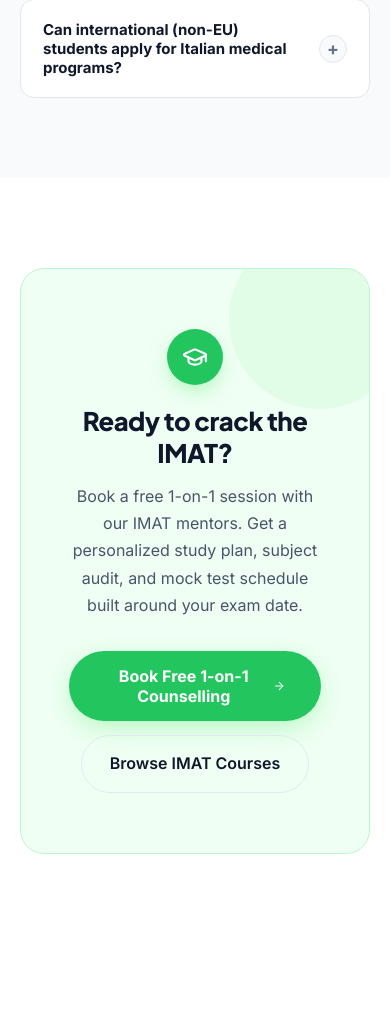
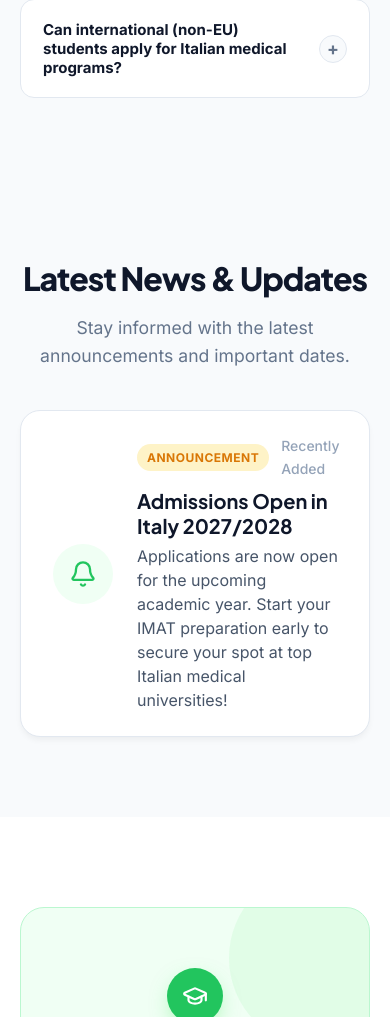
Before and after one commit to ch-muaz-kamboh/Ahsoraa-med-academy, a Next.js app: page / in a window 390 px wide. Shown: the part 6480-7497 px from the top of the page. Built offline with nearby package versions, Linux system fonts and the light colour scheme; a web font is replaced by a local one.

Commit message:
feat: add News & Updates section with Italy 2027/2028 admission announcement

```diff
--- a/src/app/page.tsx
+++ b/src/app/page.tsx
@@ -17,6 +17,7 @@ import {
   GraduationCap,
   Target,
   Zap,
+  Bell,
 } from 'lucide-react';
 import LeadCaptureModal from '@/components/public/LeadCaptureModal';
 import { useScrollAnimation, useStaggeredAnimation } from '@/hooks/useScrollAnimation';
@@ -1184,6 +1185,103 @@ export default function HomePage() {
       </section>
 
       {/* ══════════════════════════════════════════════════
+          6.5 NEWS & UPDATES
+      ══════════════════════════════════════════════════ */}
+      <section style={{ padding: '80px 0', backgroundColor: '#F8FAFC' }}>
+        <div className="container" style={{ maxWidth: '800px' }}>
+          <AnimatedSection animClass="scroll-fade-up" style={{ textAlign: 'center', marginBottom: '40px' }}>
+            <h2
+              style={{
+                fontSize: 'clamp(2rem, 4vw, 2.8rem)',
+                fontWeight: 800,
+                color: '#0F172A',
+                letterSpacing: '-1px',
+                marginBottom: '16px',
+              }}
+            >
+              Latest News & Updates
+            </h2>
+            <p style={{ color: '#64748B', fontSize: '1.1rem' }}>
+              Stay informed with the latest announcements and important dates.
+            </p>
+          </AnimatedSection>
+
+          <AnimatedSection
+            animClass="scroll-fade-up"
+            delay={100}
+            style={{
+              backgroundColor: '#FFFFFF',
+              borderRadius: '20px',
+              padding: '24px 32px',
+              border: '1px solid #E2E8F0',
+              boxShadow: '0 4px 6px -1px rgba(0, 0, 0, 0.05)',
+              display: 'flex',
+              alignItems: 'center',
+              gap: '24px',
+            }}
+          >
+            <div
+              style={{
+                width: '60px',
+                height: '60px',
+                borderRadius: '50%',
+                backgroundColor: '#F0FFF4',
+                display: 'flex',
+                alignItems: 'center',
+                justifyContent: 'center',
+                flexShrink: 0,
+              }}
+            >
+              <Bell size={28} color="#22C55E" />
+            </div>
+            <div style={{ flex: 1 }}>
+              <div style={{ display: 'flex', alignItems: 'center', gap: '12px', marginBottom: '8px' }}>
+                <span
+                  style={{
+                    backgroundColor: '#FEF3C7',
+                    color: '#D97706',
+                    padding: '4px 10px',
+                    borderRadius: '20px',
+                    fontSize: '0.75rem',
+                    fontWeight: 700,
+                    textTransform: 'uppercase',
+                    letterSpacing: '0.5px',
+                  }}
+                >
+                  Announcement
+                </span>
+                <span style={{ color: '#94A3B8', fontSize: '0.875rem', fontWeight: 500 }}>
+                  Recently Added
+                </span>
+              </div>
+              <h3
+                style={{
+                  fontSize: '1.25rem',
+                  fontWeight: 700,
+                  color: '#0F172A',
+                  marginBottom: '6px',
+                }}
+              >
+                Admissions Open in Italy 2027/2028
+              </h3>
+              <p style={{ color: '#475569', fontSize: '1rem', lineHeight: 1.5 }}>
+                Applications are now open for the upcoming academic year. Start your IMAT preparation early to secure your spot at top Italian medical universities!
+              </p>
+            </div>
+            <div style={{ flexShrink: 0, display: 'none' }} className="desktop-nav">
+              <Link
+                href="/universities"
+                className="btn-outline"
+                style={{ padding: '10px 20px', fontSize: '0.9375rem' }}
+              >
+                View Universities
+              </Link>
+            </div>
+          </AnimatedSection>
+        </div>
+      </section>
+
+      {/* ══════════════════════════════════════════════════
           7. FINAL CTA
       ══════════════════════════════════════════════════ */}
       <section style={{ padding: '90px 0', backgroundColor: '#FFFFFF' }}>
```
